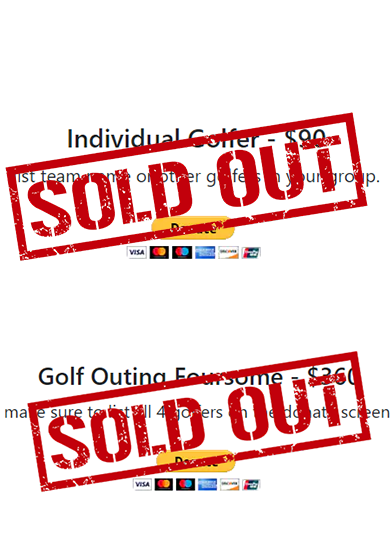
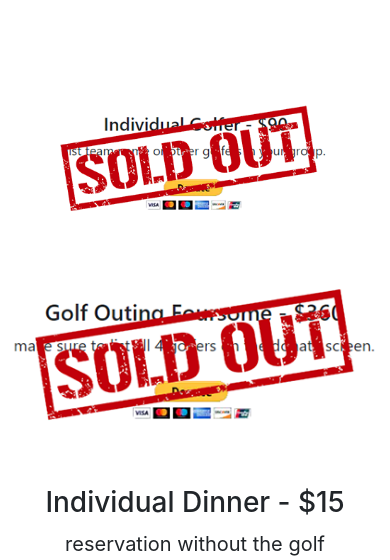
Before and after one commit to khepf/nef, a React (Create React App) app: page /golf in a window 390 px wide. Shown: the part 1670-2230 px from the top of the page. Built offline with nearby package versions, Linux system fonts and the light colour scheme.

Commit message:
tinker tinker

```diff
--- a/src/App.css
+++ b/src/App.css
@@ -239,9 +239,10 @@ Footer {
 }
 
 @media screen and (max-width: 420px) {
-.GolfSection2-2 {
-  width: 100%;
-  height: auto;
+.tester {
+  display: flex;
+  justify-content: center;
+  align-items: center;
 }
 
 }
--- a/src/components/GolfSections.js
+++ b/src/components/GolfSections.js
@@ -45,14 +45,14 @@ class GolfSections extends Component {
           </div>
         </section>
         <section className="GolfSection2">
-          <div className="GolfSection2-1">
-          <img src={golf11} alt="" />
+          <div className="GolfSection2-1 tester">
+          <img src={golf11} alt="" style={{ "width": "95%"}}/>
             {/* <h3>Individual Golfer - $90</h3>
             <p class="lead">list team name or other golfers in your group.</p>
             <form align="center" action="https://www.paypal.com/cgi-bin/webscr" method="post" target="_top"><input name="cmd" type="hidden" value="_s-xclick" /> <input name="hosted_button_id" type="hidden" value="Q2LQN5UESDVP4" /> <input alt="PayPal - The safer, easier way to pay online!" border="0" name="submit" src="https://www.paypalobjects.com/en_US/i/btn/btn_donateCC_LG.gif" type="image" /> <img alt="" border="0" height="1" src="https://www.paypalobjects.com/en_US/i/scr/pixel.gif" width="1" /></form> */}
           </div>
-          <div className="GolfSection2-2">
-          <img src={golf2222} alt="" />
+          <div className="GolfSection2-2 tester">
+          <img src={golf2222} alt="" style={{ "width": "95%"}}/>
           {/* <h3>Golf Outing Foursome - $360</h3>
           <p className="lead">make sure to list all 4 golfers on the donate screen.</p>
           <form align="center" action="https://www.paypal.com/cgi-bin/webscr" method="post" target="_top"><input name="cmd" type="hidden" value="_s-xclick" /> <input name="hosted_button_id" type="hidden" value="TQGQSZ3VKGLCC" /> <input alt="PayPal - The safer, easier way to pay online!" border="0" name="submit" src="https://www.paypalobjects.com/en_US/i/btn/btn_donateCC_LG.gif" type="image" /> <img alt="" border="0" height="1" src="https://www.paypalobjects.com/en_US/i/scr/pixel.gif" width="1" /></form> */}
```
